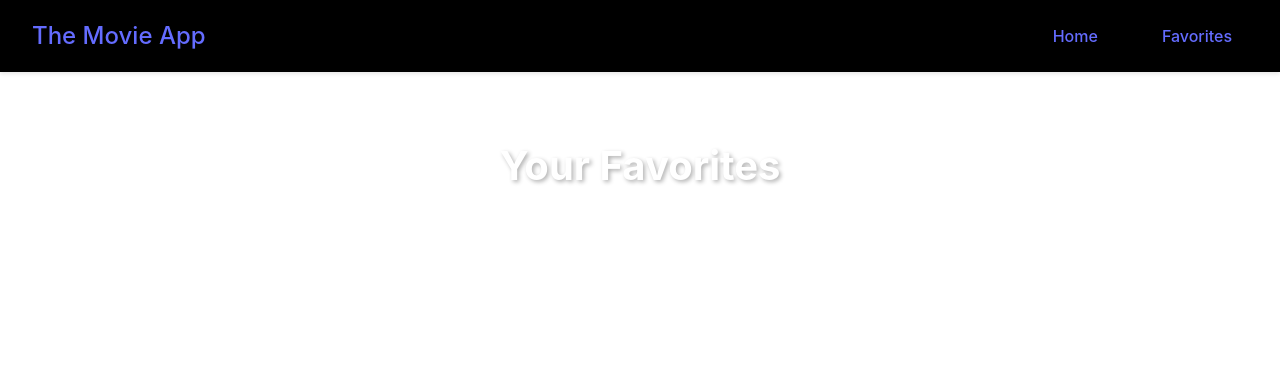
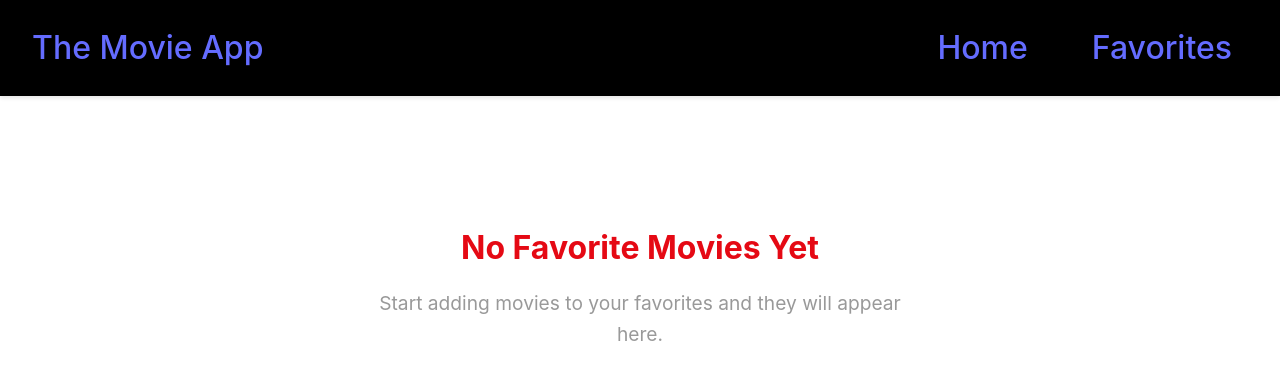
Before and after one commit to tadeo199928/movie-web, a React (Vite) app: page /favorites in a window 1280 px wide. Shown: the top 380 px of the page. Built offline with nearby package versions, Linux system fonts and the light colour scheme.

Commit message:
Add final details

```diff
--- a/src/components/MovieCard.tsx
+++ b/src/components/MovieCard.tsx
@@ -5,28 +5,30 @@ import { useMovieContext } from "../context/MovieContext";
 
 function MovieCard({ movie }: { movie: Movie }) {
 
-  const {isFavorite, addToFavorites, removeFromFavorites} = useMovieContext()
+  const { isFavorite, addToFavorites, removeFromFavorites } = useMovieContext()
   const favorite = isFavorite(movie.id)
 
   function onFavoriteClick(e: any) {
     e.preventDefault()
     if (favorite) removeFromFavorites(movie.id)
-      else addToFavorites(movie)
+    else addToFavorites(movie)
   }
 
   return (
-    <div className="movie-card">
+    <div className={`movie-card ${favorite ? "favorited" : ""}`}>
       <div className="movie-poster">
         <img
           src={
             movie.poster_path
               ? `https://image.tmdb.org/t/p/w500${movie.poster_path}`
-              : "../assets/404.jpg"
+              : "/404.jpg"
           }
           alt={movie.title}
-        />        <div className="movie-overlay">
+        />
+
+        <div className="movie-overlay">
           <button className={`favorite-btn ${favorite ? "active" : ""}`} onClick={onFavoriteClick}>
-            ♡
+            ♥
           </button>
         </div>
       </div>
--- a/src/css/Favorites.css
+++ b/src/css/Favorites.css
@@ -3,6 +3,7 @@
   width: 100%;
   box-sizing: border-box;
 }
+
 
 .favorites h2 {
   margin-bottom: 2rem;
--- a/src/css/MovieCard.css
+++ b/src/css/MovieCard.css
@@ -5,14 +5,21 @@
   background-color: #1a1a1a;
   transition: transform 0.2s;
   height: 100%;
+  max-width: 300px;
+  width: 100%;
   display: flex;
   flex-direction: column;
+    margin: 0 auto;
 }
 
 .movie-card:hover {
   transform: translateY(-5px);
+
 }
 
+.movie-card.favorited .movie-overlay {
+  opacity: 1;
+}
 .movie-poster {
   position: relative;
   aspect-ratio: 2/3;
--- a/src/css/Navbar.css
+++ b/src/css/Navbar.css
@@ -8,7 +8,7 @@
 }
 
 .navbar-brand {
-  font-size: 1.5rem;
+  font-size: 2rem;
   font-weight: bold;
 }
 
@@ -18,7 +18,7 @@
 }
 
 .nav-link {
-  font-size: 1rem;
+  font-size: 2rem;
   padding: 0.5rem 1rem;
   border-radius: 4px;
   transition: background-color 0.2s;
--- a/src/pages/favorites.tsx
+++ b/src/pages/favorites.tsx
@@ -5,28 +5,29 @@ import MovieCard from "../components/MovieCard"
 function Favorite() {
     const { favorites } = useMovieContext();
 
-    if (favorites) {
-        return( <div className="favorites">
-            <h2>Your Favorites</h2>
-            <div className="movies-grid">
-                {favorites.map((movie) => (
 
-                    <MovieCard movie={movie} key={movie.id} />
-                ))}
-            </div>
-        </div>)
-
-    }
-
-        return (<div className="favorites-empty">
-
-            <h2>No favorite Movies Yet</h2>
-            <p> Start adding movies to your favorites
-                and they will appear here
-            </p>
-        </div>)
-
-
+  if (favorites.length > 0) {
+    return (
+      <div className="favorites">
+        <h2>Your Favorites</h2>
+        <div className="movies-grid">
+          {favorites.map((movie) => (
+            <MovieCard movie={movie} key={movie.id} />
+          ))}
+        </div>
+      </div>
+    );
+  } else {
+    return (
+      <div className="favorites-empty">
+        <h2>No Favorite Movies Yet</h2>
+        <p>
+          Start adding movies to your favorites
+          and they will appear here.
+        </p>
+      </div>
+    );
+  }
 }
 
-export default Favorite
+export default Favorite;
--- a/src/pages/home.tsx
+++ b/src/pages/home.tsx
@@ -18,6 +18,7 @@ function Home() {
             try {
                 const popularMovies = await getPopularMovies();
                 setMovies(popularMovies);
+                setError(null)
             } catch (err: unknown) {
                 if (err instanceof Error) {
                     console.log(err.message);
@@ -32,7 +33,7 @@ function Home() {
         };
 
         loadPopularMovies();
-    }, []);
+    }, [searchQuery]);
 
 
     const handleSearch = async (e: React.FormEvent<HTMLFormElement>) => {
--- a/src/services/api.ts
+++ b/src/services/api.ts
@@ -4,7 +4,7 @@ const BASE_URL = "https://api.themoviedb.org/3";
 
 export const getPopularMovies = async () => {
 
-    const response = await fetch(`${BASE_URL}/movie/popular?api_key=${API_KEY}`);
+    const response = await fetch(`${BASE_URL}/movie/popular?api_key=${API_KEY}&page=1`);
     const data = await response.json()
     return data.results
 };
```
Also changed, not shown: public/404.jpg (renamed from src/assets/404.jpg).
